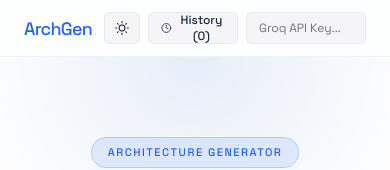
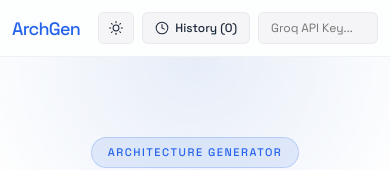
Before and after one commit to LTeemu/architecture-generator, a React (Vite) app: page / in a window 390 px wide. Shown: the top 170 px of the page. Built offline with nearby package versions, Linux system fonts and the light colour scheme.

Commit message:
fix: responsive Recent Generations dropdown on mobile

```diff
--- a/src/components/Header.jsx
+++ b/src/components/Header.jsx
@@ -26,7 +26,7 @@ export function Header({ apiKey, setApiKey, width, history, onHistorySelect, cle
       WebkitBackdropFilter: "blur(12px)",
       borderBottom: "1px solid",
       borderColor: darkMode ? "rgba(51, 65, 85, 0.5)" : "rgba(228, 228, 234, 0.5)",
-      padding: "0 24px",
+      padding: width < 500 ? "0 12px" : "0 24px",
       position: "sticky",
       top: 0,
       zIndex: 100
@@ -88,10 +88,10 @@ export function Header({ apiKey, setApiKey, width, history, onHistorySelect, cle
 
             {showHistory && (
               <div style={{
-                position: "absolute",
+                position: width < 500 ? "fixed" : "absolute",
                 top: "calc(100% + 12px)",
                 right: 0,
-                width: "300px",
+                width: width < 500 ? "100vw" : "300px",
                 background: darkMode ? "#0f172a" : "#fff",
                 border: "1px solid",
                 borderColor: darkMode ? "#334155" : "#e2e8f0",
@@ -99,7 +99,8 @@ export function Header({ apiKey, setApiKey, width, history, onHistorySelect, cle
                 boxShadow: "0 10px 15px -3px rgba(0, 0, 0, 0.1)",
                 maxHeight: "400px",
                 overflowY: "auto",
-                padding: "16px"
+                padding: "16px",
+                boxSizing: "border-box"
               }}>
                 <div style={{ display: "flex", justifyContent: "space-between", alignItems: "center", marginBottom: "12px" }}>
                   <h3 style={{ fontSize: "10px", fontWeight: 700, margin: 0, color: darkMode ? "#94a3b8" : "#777", textTransform: "uppercase", letterSpacing: "0.1em" }}>Recent Generations</h3>
--- a/src/components/ResultsSection.jsx
+++ b/src/components/ResultsSection.jsx
@@ -176,7 +176,6 @@ ${codingPrompt}
         )}
       </Section>
 
-      {/* Cost */}
       {/* Scaling */}
       <Section badge="Scaling Guide" accentColor="#ea580c" updating={updating} darkMode={darkMode}>
         {updating ? <SectionSkeleton color="#ea580c" darkMode={darkMode} /> : scalingGuide && (
```
